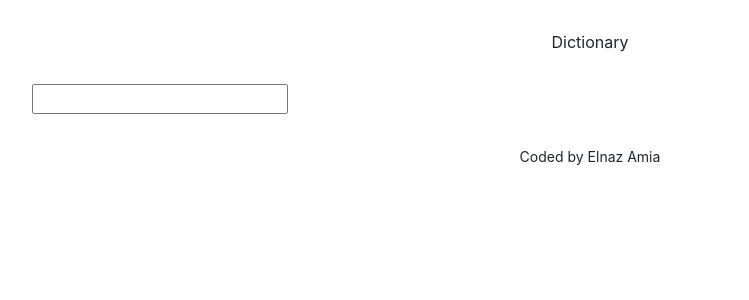
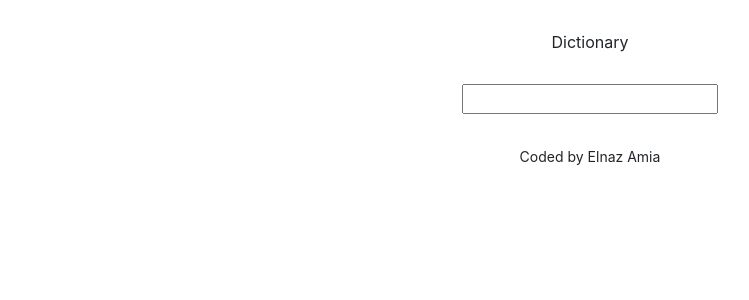
Before and after one commit to ElnazAmia/dictionary-react-app, a React (Create React App) app: page / in a window 1280 px wide. Shown: the top 300 px of the page, without its empty margins (50-799 px from the left). Built offline with nearby package versions, Linux system fonts and the light colour scheme.

Commit message:
Added style

```diff
--- /dev/null
+++ b/src/Dictionary.css
@@ -0,0 +1,3 @@
+.Dictionary form{
+    text-align: center;
+}
--- a/src/Dictionary.js
+++ b/src/Dictionary.js
@@ -1,6 +1,7 @@
 import React, { useState } from "react";
 import axios from "axios";
 import Results from "./Results";
+import "./Dictionary.css"
 
 export default function Dictionary() {
   let [keyword, setKeyword] = useState("");
```
